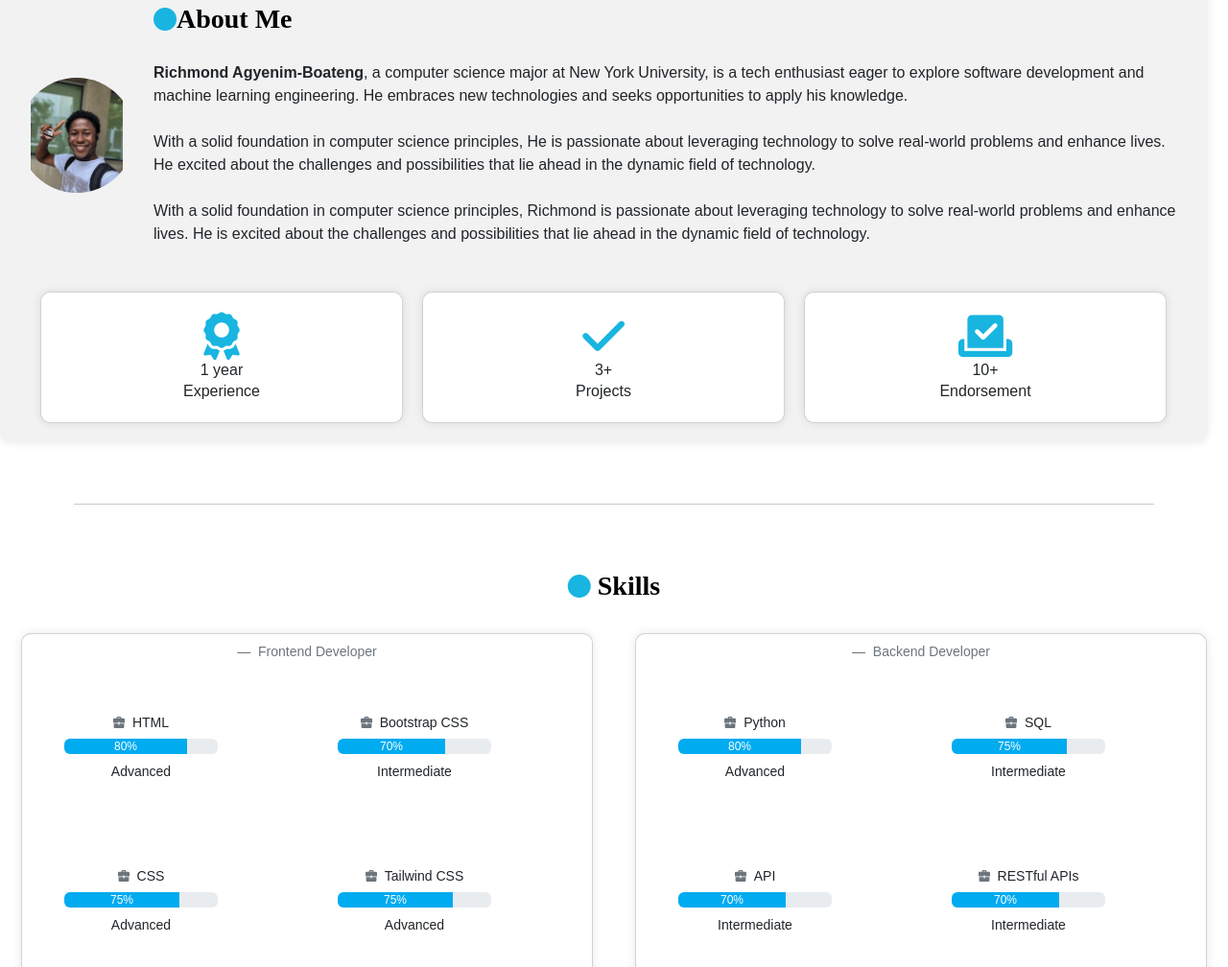
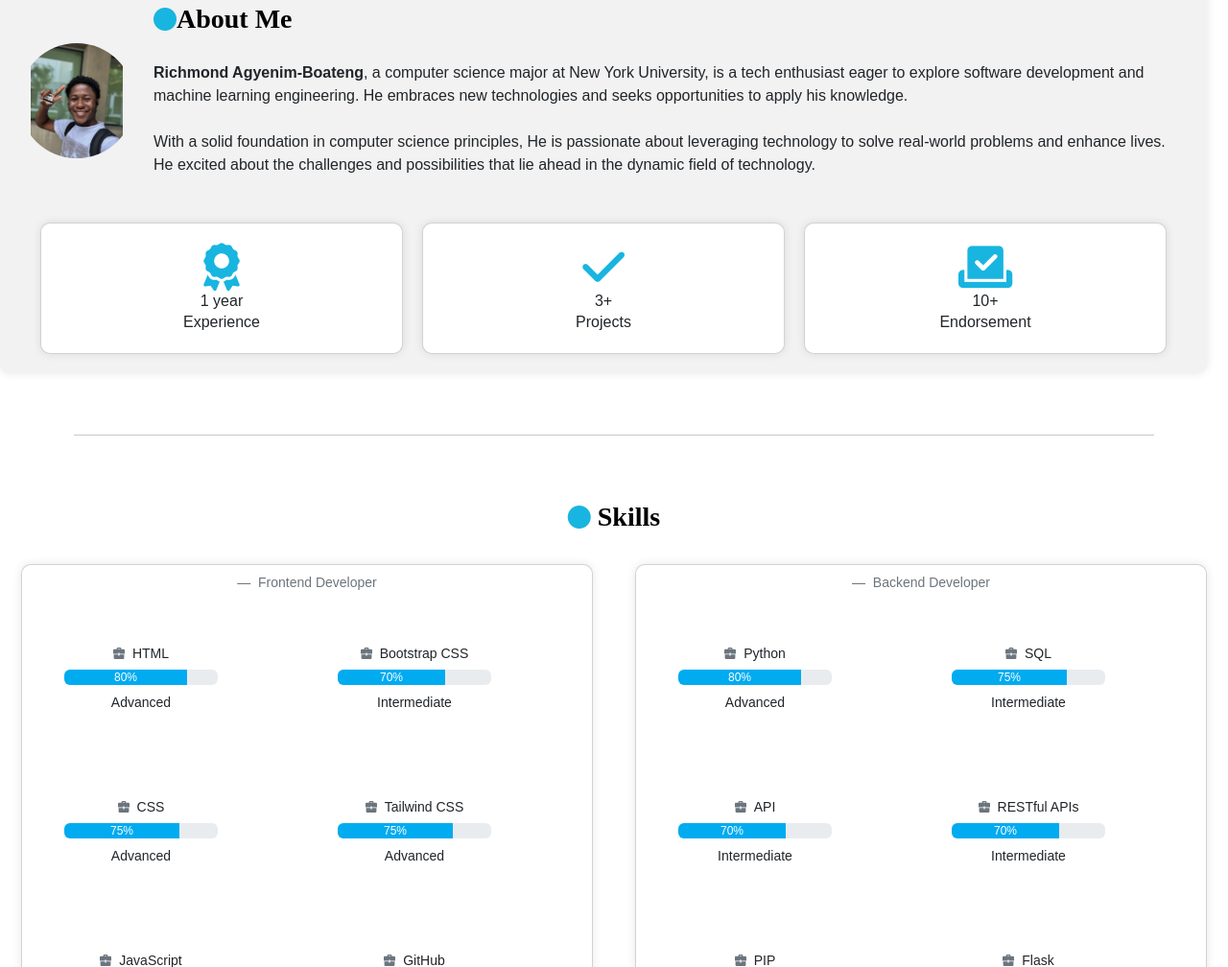
Before and after one commit to iam-agyenim/iam-agyenim.github.io, a plain HTML site: page index.html in a window 1280 px wide. Shown: the part 924-1932 px from the top of the page at 96% size. Drawn offline with nearby package versions, Linux system fonts and the light colour scheme.

Commit message:
Update index.html

```diff
--- a/index.html
+++ b/index.html
@@ -550,7 +550,6 @@ margin-bottom: 10%;
                 <h2 class="fs-3 fw-bold text-black p1 text-center block sm:block md:block lg:hidden"><i class="fas fs-4 fa-circle" style="margin-top: -10%; margin-bottom: 3%; color:#18b5e0;"></i>About Me</h2>
                 <p><strong>Richmond Agyenim-Boateng</strong>, a computer science major at New York University, is a tech enthusiast eager to explore software development and machine learning engineering. He embraces new technologies and seeks opportunities to apply his knowledge.</p><br>
                 <p>With a solid foundation in computer science principles, He is passionate about leveraging technology to solve real-world problems and enhance lives. He  excited about the challenges and possibilities that lie ahead in the dynamic field of technology.</p><br>
-                <p>With a solid foundation in computer science principles, Richmond is passionate about leveraging technology to solve real-world problems and enhance lives. He is excited about the challenges and possibilities that lie ahead in the dynamic field of technology.</p><br>
                 <div class="container text-center block sm:hidden">
                     <div class="row">
                         <div class="card  col-6 col-sm-3"><p><i class="fa fa-award" style='color:#18b5e0'></i></p>
```
